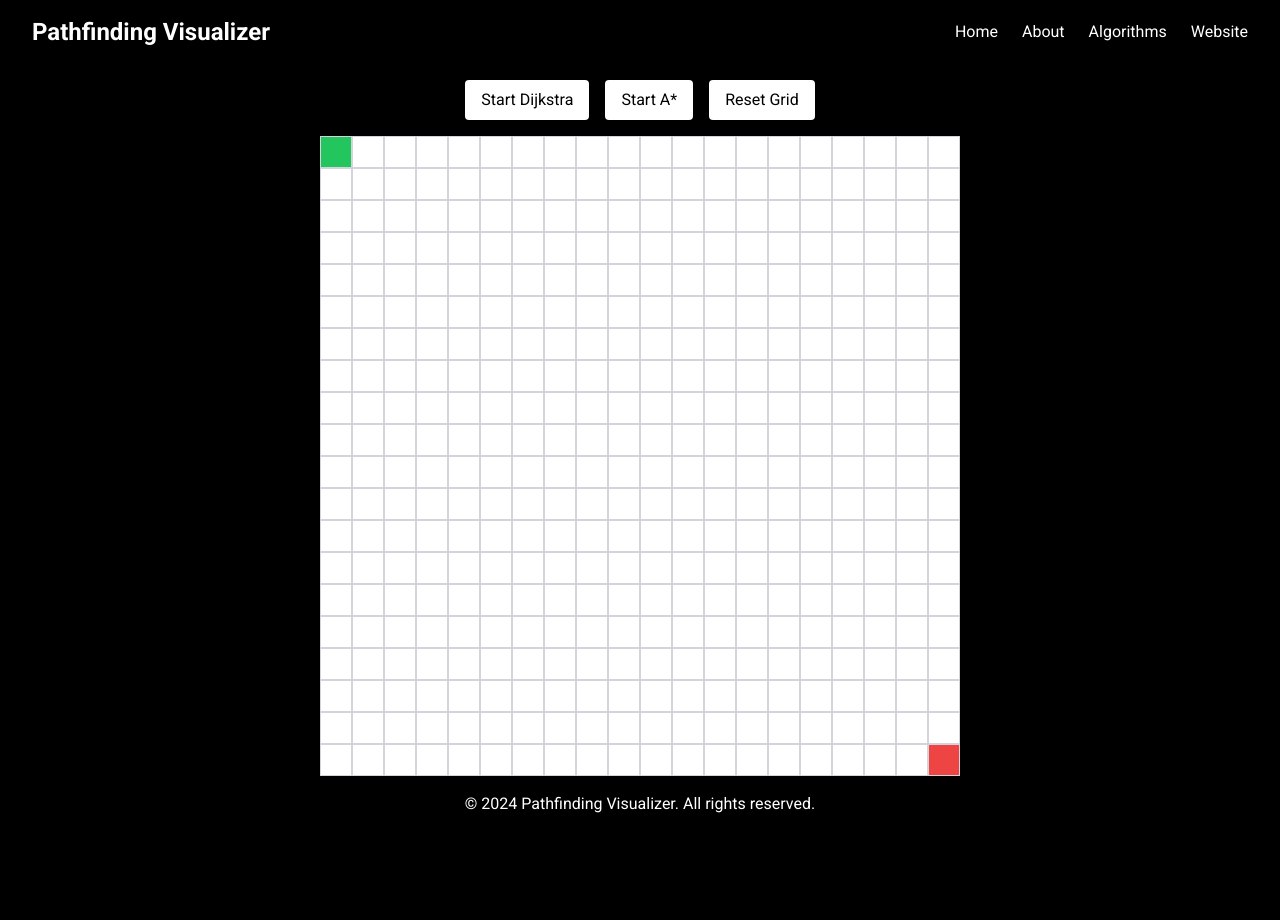
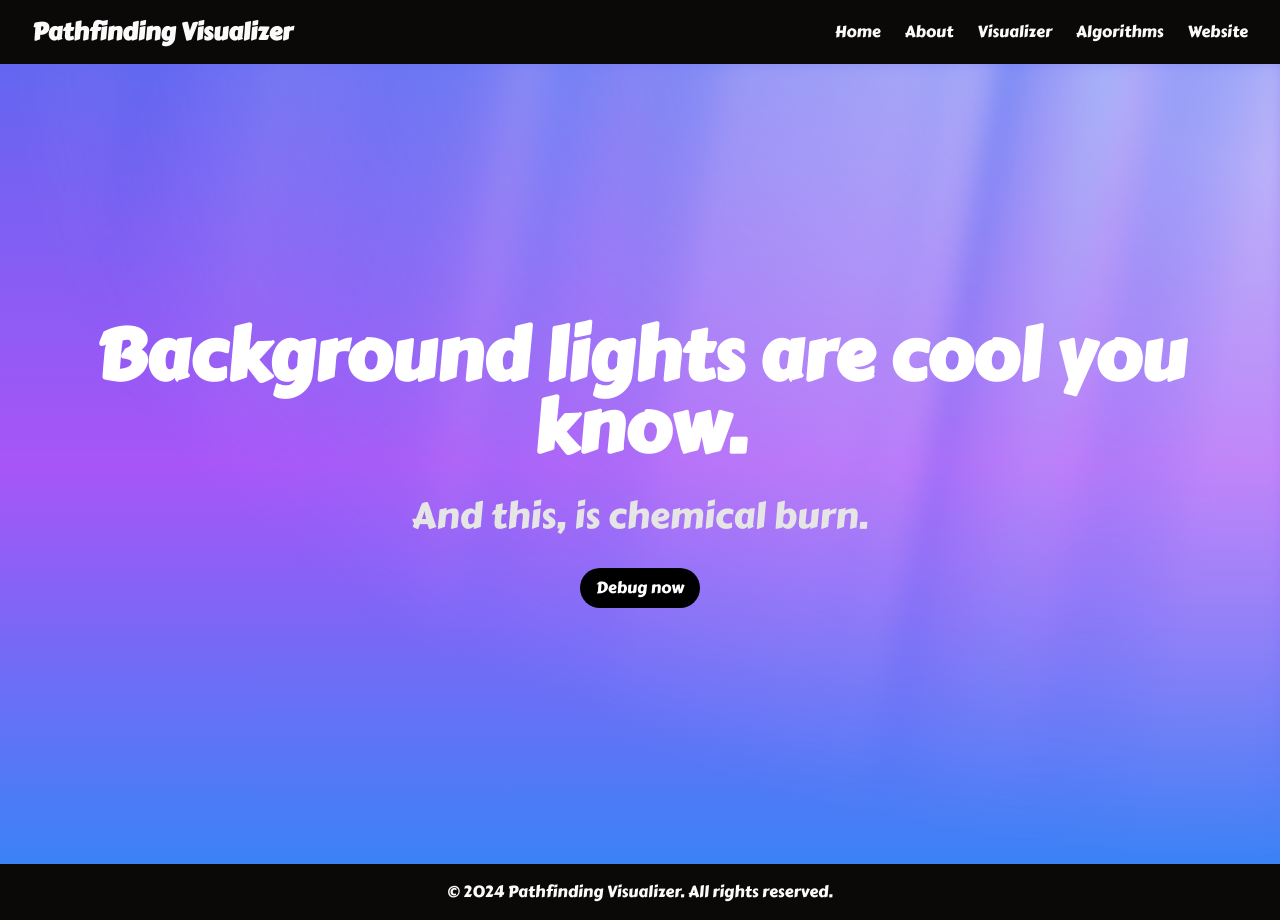
Before and after one commit to darshchaurasia/Pathfinding-Visualizer, a Next.js app: page / in a window 1280 px wide. Before the commit the page ends 832 px from the top, so only its background shows below. Built offline with nearby package versions, Linux system fonts and the light colour scheme.

Commit message:
fixed font family, landing page

```diff
--- a/src/app/globals.css
+++ b/src/app/globals.css
@@ -1,4 +1,4 @@
-@import url('https://fonts.googleapis.com/css2?family=Roboto:wght@400;500;700&display=swap');
+@import url('https://fonts.googleapis.com/css2?family=Carter+One&display=swap');
 
 @tailwind base;
 @tailwind components;
@@ -9,17 +9,17 @@
   margin: 0;
   padding: 0;
   background-color: #000000; /* Black background */
-  color: #ffffff; /* Purple font color */
-  font-family: 'Roboto', sans-serif; /* Use Roboto font */
+  color: #FAFAFA; /* Font color */
+  font-family: 'Carter One', cursive; /* Use Carter One font */
 }
 
 button {
-  background-color: #ffffff; /* Purple background for buttons */
-  color: #000000; /* White text for buttons */
+  background-color: #ffffff; /* White background for buttons */
+  color: #000000; /* Black text for buttons */
 }
 
 header, footer {
   text-align: center;
   padding: 10px 0;
-  background-color: #000000; /* Slightly lighter black for header and footer */
+  background-color: #0a0908; /* Slightly lighter black for header and footer */
 }
--- a/src/app/page.tsx
+++ b/src/app/page.tsx
@@ -1,42 +1,41 @@
 "use client";
 
-import React, { useRef } from 'react';
-import Grid from '../components/Grid';
-import Header from '../components/Header';
-import Footer from '../components/Footer';
-import ControlPanel from '../components/ControlPanel';
-import './globals.css';
+import React from "react";
+import Header from "../components/Header";
+import Footer from "../components/Footer";
+import { AuroraBackground } from "../components/aurora-background";
+import { motion } from "framer-motion";
+import "./globals.css";
 
 const HomePage = () => {
-  const gridRef = useRef<{
-    handleStartAlgorithm: () => void;
-    handleStartAStar: () => void;
-    handleResetGrid: () => void;
-  }>(null);
+  return (
+    <div className="min-h-screen flex flex-col">
+      <Header />
 
-  const handleStartAlgorithm = () => {
-    if (gridRef.current) {
-      gridRef.current.handleStartAlgorithm();
-    }
-  };
+      {/* AuroraBackground with content */}
+      <AuroraBackground className="bg-gradient-to-b from-indigo-500 via-purple-500 to-blue-500 ">
+        <motion.div
+          initial={{ opacity: 0.0, y: 40 }}
+          whileInView={{ opacity: 1, y: 0 }}
+          transition={{
+            delay: 0.3,
+            duration: 0.8,
+            ease: "easeInOut",
+          }}
+          className="relative flex flex-col gap-4 items-center justify-center px-4"
+        >
+          <div className="text-3xl md:text-7xl font-bold text-white text-center">
+            Background lights are cool you know.
+          </div>
+          <div className="font-extralight text-base md:text-4xl text-neutral-200 py-4">
+            And this, is chemical burn.
+          </div>
+          <button className="bg-black dark:bg-white rounded-full w-fit text-white dark:text-black px-4 py-2">
+            Debug now
+          </button>
+        </motion.div>
+      </AuroraBackground>
 
-  const handleStartAStar = () => {
-    if (gridRef.current) {
-      gridRef.current.handleStartAStar();
-    }
-  };
-
-  const handleResetGrid = () => {
-    if (gridRef.current) {
-      gridRef.current.handleResetGrid();
-    }
-  };
-
-  return (
-    <div className="min-h-screen flex flex-col items-center">
-      <Header />
-      <ControlPanel onStartDijkstra={handleStartAlgorithm} onStartAStar={handleStartAStar} onReset={handleResetGrid} />
-      <Grid ref={gridRef} rows={20} cols={20} />
       <Footer />
     </div>
   );
--- /dev/null
+++ b/src/app/visualizer/page.tsx
@@ -0,0 +1,45 @@
+"use client";
+
+import React, { useRef } from 'react';
+import Grid from '../../components/Grid';
+import Header from '../../components/Header';
+import Footer from '../../components/Footer';
+import ControlPanel from '../../components/ControlPanel';
+
+
+const HomePage = () => {
+  const gridRef = useRef<{
+    handleStartAlgorithm: () => void;
+    handleStartAStar: () => void;
+    handleResetGrid: () => void;
+  }>(null);
+
+  const handleStartAlgorithm = () => {
+    if (gridRef.current) {
+      gridRef.current.handleStartAlgorithm();
+    }
+  };
+
+  const handleStartAStar = () => {
+    if (gridRef.current) {
+      gridRef.current.handleStartAStar();
+    }
+  };
+
+  const handleResetGrid = () => {
+    if (gridRef.current) {
+      gridRef.current.handleResetGrid();
+    }
+  };
+
+  return (
+    <div className="min-h-screen flex flex-col items-center">
+      <Header />
+      <ControlPanel onStartDijkstra={handleStartAlgorithm} onStartAStar={handleStartAStar} onReset={handleResetGrid} />
+      <Grid ref={gridRef} rows={20} cols={20} />
+      <Footer />
+    </div>
+  );
+};
+
+export default HomePage;
--- a/src/components/Header.tsx
+++ b/src/components/Header.tsx
@@ -14,6 +14,9 @@
             <Link href="/about" className="hover:text-white">About</Link>
           </li>
           <li>
+            <Link href="/visualizer" className="hover:text-white">Visualizer</Link>
+          </li>
+          <li>
             <Link href="/algorithms" className="hover:text-white">Algorithms</Link>
           </li>
           <li>
--- /dev/null
+++ b/src/components/aurora-background.tsx
@@ -0,0 +1,54 @@
+"use client";
+import { cn } from "../../lib/utils";
+import React, { ReactNode } from "react";
+
+interface AuroraBackgroundProps extends React.HTMLProps<HTMLDivElement> {
+  children: ReactNode;
+  showRadialGradient?: boolean;
+}
+
+export const AuroraBackground = ({
+  className,
+  children,
+  showRadialGradient = true,
+  ...props
+}: AuroraBackgroundProps) => {
+  return (
+    <main>
+      <div
+        className={cn(
+          "relative flex flex-col w-full h-[100vh] items-center justify-center bg-zinc-50 dark:bg-zinc-900  text-slate-950 transition-bg",
+          className
+        )}
+        {...props}
+      >
+        <div className="absolute inset-0 overflow-hidden">
+          <div
+            //   I'm sorry but this is what peak developer performance looks like // trigger warning
+            className={cn(
+              `
+            [--white-gradient:repeating-linear-gradient(100deg,var(--white)_0%,var(--white)_7%,var(--transparent)_10%,var(--transparent)_12%,var(--white)_16%)]
+            [--dark-gradient:repeating-linear-gradient(100deg,var(--black)_0%,var(--black)_7%,var(--transparent)_10%,var(--transparent)_12%,var(--black)_16%)]
+            [--aurora:repeating-linear-gradient(100deg,var(--blue-500)_10%,var(--indigo-300)_15%,var(--blue-300)_20%,var(--violet-200)_25%,var(--blue-400)_30%)]
+            [background-image:var(--white-gradient),var(--aurora)]
+            dark:[background-image:var(--dark-gradient),var(--aurora)]
+            [background-size:300%,_200%]
+            [background-position:50%_50%,50%_50%]
+            filter blur-[10px] invert dark:invert-0
+            after:content-[""] after:absolute after:inset-0 after:[background-image:var(--white-gradient),var(--aurora)]
+            after:dark:[background-image:var(--dark-gradient),var(--aurora)]
+            after:[background-size:200%,_100%]
+            after:animate-aurora after:[background-attachment:fixed] after:mix-blend-difference
+            pointer-events-none
+            absolute -inset-[10px] opacity-50 will-change-transform`,
+
+              showRadialGradient &&
+                `[mask-image:radial-gradient(ellipse_at_100%_0%,black_10%,var(--transparent)_70%)]`
+            )}
+          ></div>
+        </div>
+        {children}
+      </div>
+    </main>
+  );
+};
--- a/tailwind.config.ts
+++ b/tailwind.config.ts
@@ -1,20 +1,42 @@
-import type { Config } from "tailwindcss";
+const {
+  default: flattenColorPalette,
+} = require("tailwindcss/lib/util/flattenColorPalette");
 
-const config: Config = {
+/** @type {import('tailwindcss').Config} */
+module.exports = {
   content: [
-    "./src/pages/**/*.{js,ts,jsx,tsx,mdx}",
-    "./src/components/**/*.{js,ts,jsx,tsx,mdx}",
-    "./src/app/**/*.{js,ts,jsx,tsx,mdx}",
+    // your paths
+    "./src/**/*.{ts,tsx}",
   ],
+  darkMode: "class",
   theme: {
     extend: {
-      backgroundImage: {
-        "gradient-radial": "radial-gradient(var(--tw-gradient-stops))",
-        "gradient-conic":
-          "conic-gradient(from 180deg at 50% 50%, var(--tw-gradient-stops))",
+      animation: {
+        aurora: "aurora 60s linear infinite",
+      },
+      keyframes: {
+        aurora: {
+          from: {
+            backgroundPosition: "50% 50%, 50% 50%",
+          },
+          to: {
+            backgroundPosition: "350% 50%, 350% 50%",
+          },
+        },
       },
     },
   },
-  plugins: [],
+  plugins: [addVariablesForColors],
 };
-export default config;
+
+// This plugin adds each Tailwind color as a global CSS variable, e.g. var(--gray-200).
+function addVariablesForColors({ addBase, theme }: any) {
+  let allColors = flattenColorPalette(theme("colors"));
+  let newVars = Object.fromEntries(
+    Object.entries(allColors).map(([key, val]) => [`--${key}`, val])
+  );
+
+  addBase({
+    ":root": newVars,
+  });
+}
```
